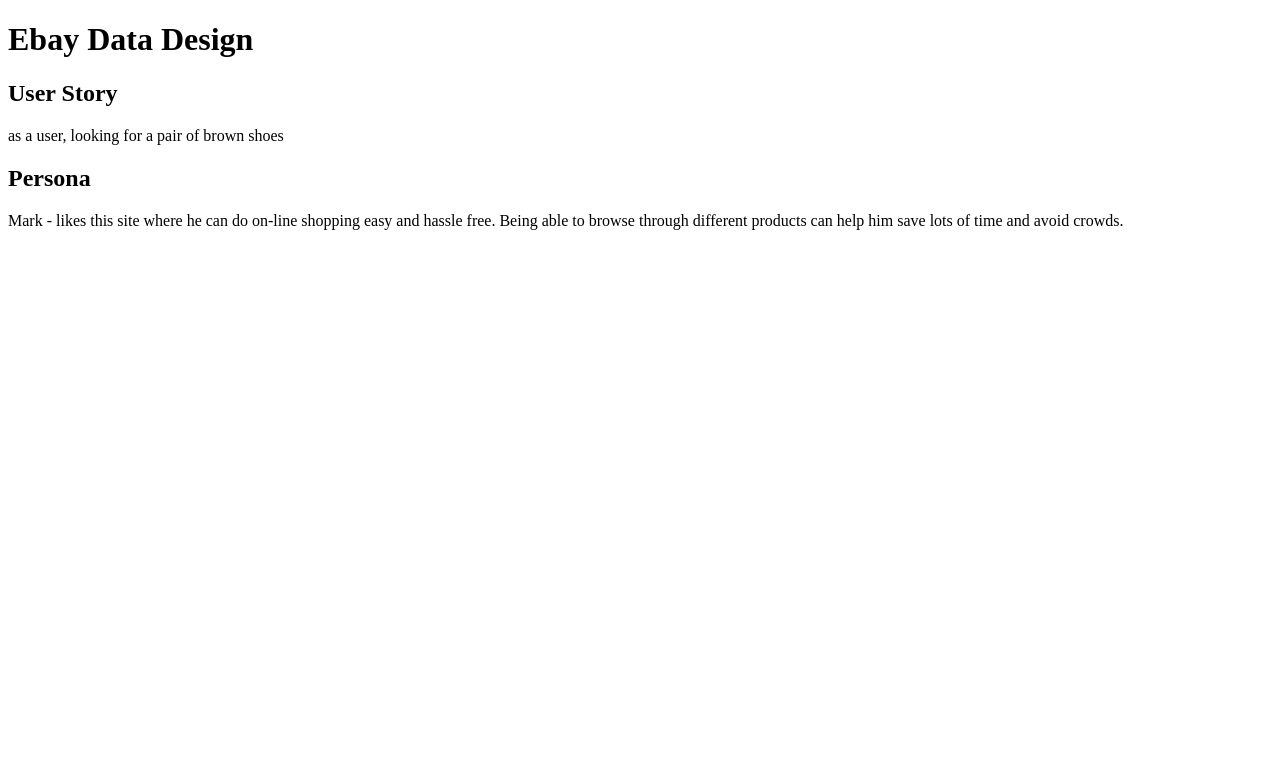
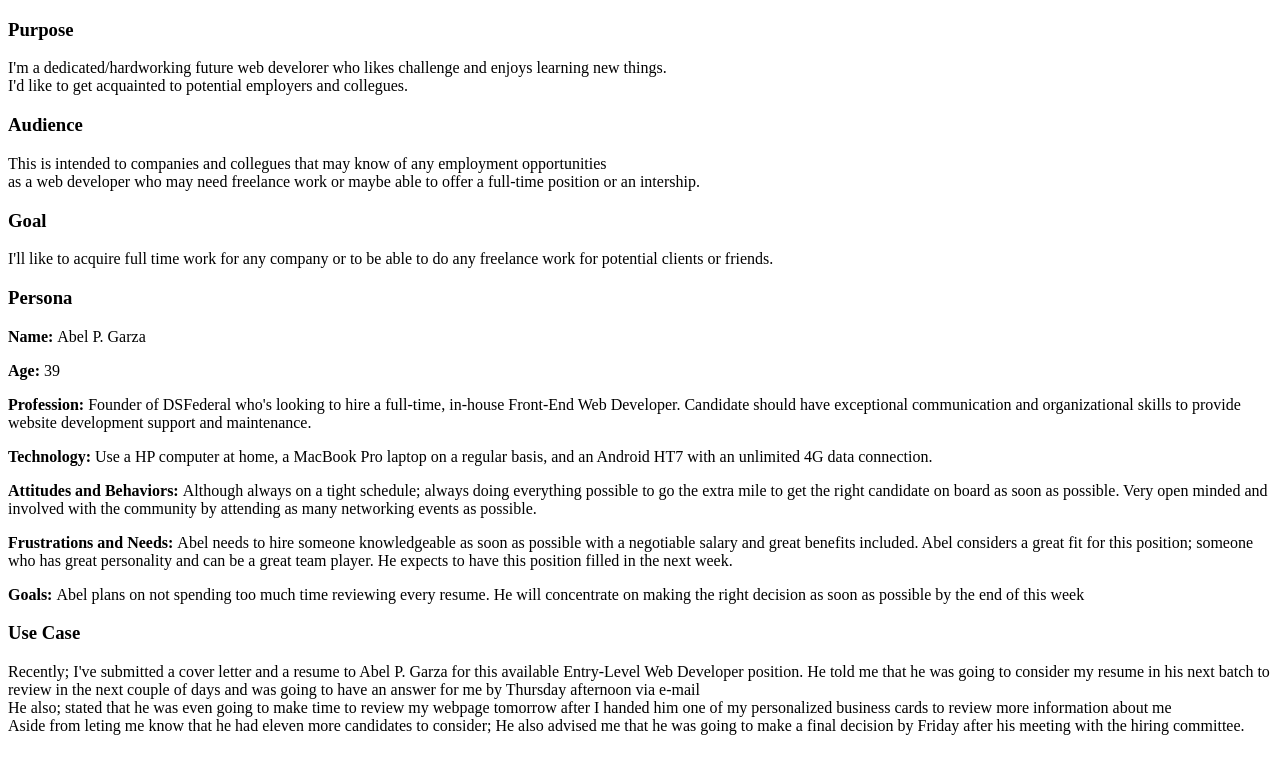
Before and after one commit to marcelo-ibarra/p-w-site, a PHP site: page /documentation/milestone-1.php in a window 1280 px wide. Shown: the top 774 px of the page. Run offline with PHP 8.4, Linux system fonts and the light colour scheme.

Commit message:
completed the personal website project - milestone 1

```diff
--- a/documentation/milestone-1.php
+++ b/documentation/milestone-1.php
@@ -5,10 +5,24 @@
 	</head>
 	<body>
 		<header>
-			<h1>Ebay Data Design</h1>
-			<h2>User Story</h2>
-			<p>as a user, looking for a pair of brown shoes</p>
-			<h2>Persona</h2>
-			<p>Mark - likes this site where he can do on-line shopping easy and hassle free. Being able to browse
-				through different products can help him save lots of time and avoid crowds.
+			<h3>Purpose</h3>
+			<p>I'm a dedicated/hardworking future web develorer who likes challenge and enjoys learning new things.<br>I'd
+				like to get acquainted to potential employers and collegues.</p>
+			<h3>Audience</h3>
+			<p>This is intended to companies and collegues that may know of any employment opportunities <br> as a web developer
+				who may need freelance work or maybe able to offer a full-time position or an intership.</p>
+			<h3>Goal</h3>
+			<p>I'll like to acquire full time work for any company or to be able to do any freelance work for potential clients or friends.</p>
+			<h3>Persona</h3>
+			<p><strong>Name: </strong>Abel P. Garza</p>
+			<p><strong>Age: </strong>39</p>
+			<p><strong>Profession: </strong>Founder of DSFederal who's looking to hire a full-time, in-house Front-End Web Developer. Candidate should have exceptional communication and organizational skills to provide website development support and maintenance.</p>
+				<p><strong>Technology: </strong>Use a HP computer at home, a MacBook Pro laptop on a regular basis, and an Android HT7 with an unlimited 4G data connection.
+			<p><strong>Attitudes and Behaviors: </strong>Although always on a tight schedule; always doing everything possible to go the extra mile to get the right candidate on board as soon as possible. Very open minded and involved with the community by attending as many networking events as possible.</p>
+			<p><strong>Frustrations and Needs: </strong>Abel needs to hire someone knowledgeable as soon as possible with a negotiable salary and great benefits included. Abel considers a great fit for this position; someone who has great personality and can be a great team player. He expects to have this position filled in the next week.</p>
+			<p><strong>Goals: </strong>Abel plans on not spending too much time reviewing every resume. He will concentrate on making the right decision as soon as possible by the end of this week</p>
+			<h3>Use Case</h3>
+			<p>Recently; I've submitted a cover letter and a resume to Abel P. Garza for this available Entry-Level Web Developer position. He told me that he was going to consider my resume in his next batch to review in the next couple of days and was going to have an answer for me by Thursday afternoon via e-mail<br> He also; stated that he was even going to make time to review my webpage tomorrow after I handed him one of my personalized business cards to review more information about me <br> Aside from leting me know that he had eleven more candidates to consider; He also advised me that he was going to make a final decision by Friday after his meeting with the hiring committee.</p>
 		</header>
+		</body>
+		</html>
```
